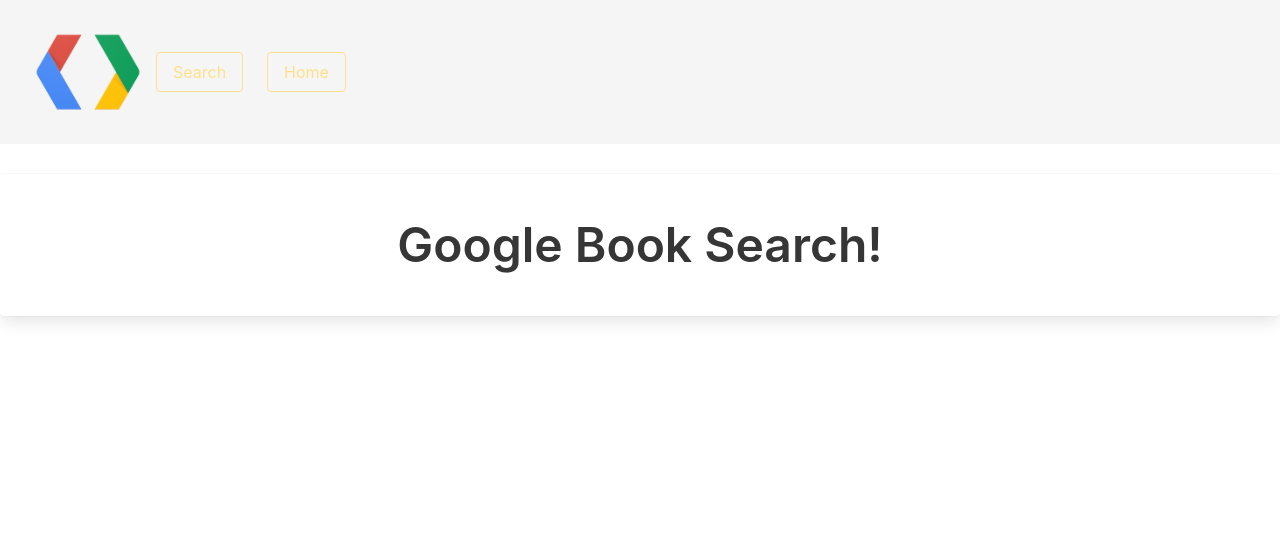
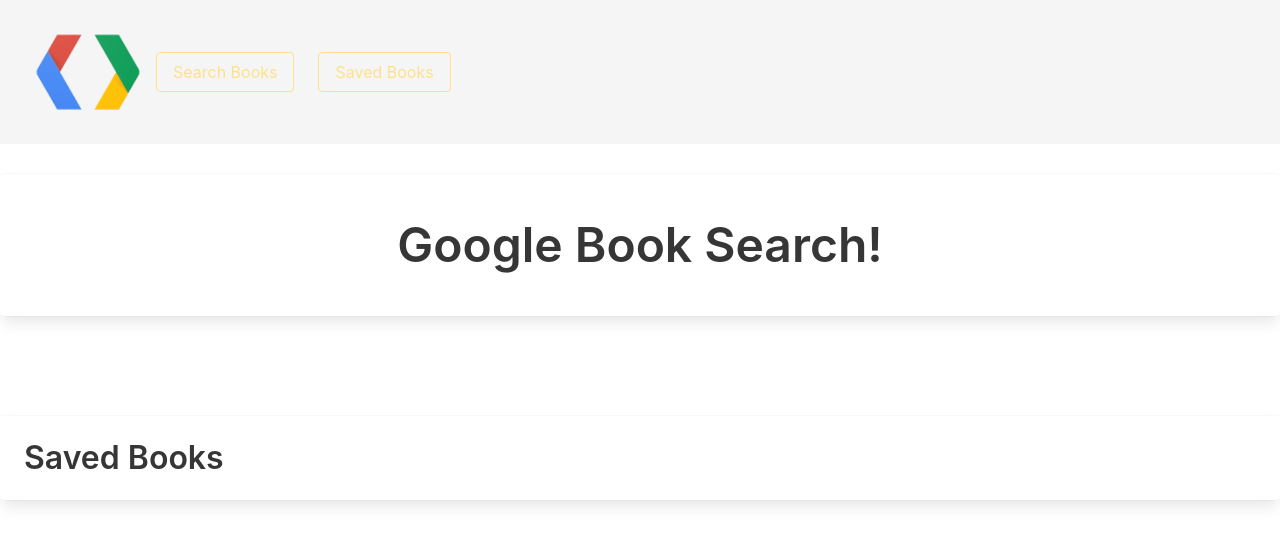
Before and after one commit to johnsondavid1107/craffeeGBooks, a React (Create React App) app in the folder g_books/client/: page /saved in a window 1280 px wide. Shown: the top 544 px of the page. Built offline with nearby package versions, Linux system fonts and the light colour scheme.

Commit message:
added routes using react router dom and created the saved component page

```diff
--- a/g_books/client/src/App.js
+++ b/g_books/client/src/App.js
@@ -5,6 +5,7 @@
 import Search from "./pages/Search"
 import './books.css'
 import MainCard from "./components/MainCard"
+import Saved from "./pages/Saved"
 
 
 function App() {
@@ -13,7 +14,8 @@
       <Navbar />
       <MainCard />
       <div>
-        <Route exact path="/" component={Search} />
+        <Route exact path="/search" component={Search} />
+        <Route exact path="/saved" component={Saved} />
 
 
       </div>
--- a/g_books/client/src/components/Navbar.js
+++ b/g_books/client/src/components/Navbar.js
@@ -1,22 +1,27 @@
 /* eslint-disable jsx-a11y/anchor-is-valid */
 import React from "react"
 import GooglePic from "./photos/developers.png"
+import { Link } from "react-router-dom"
 
 function Navbar() {
+
     return (
         <nav className="navbar is-spaced is-light" role="navigation" aria-label="main navigation" >
             <div className="navbar-brand">
-                <a className="navbar-start" href="https://bulma.io" >
+                <a className="navbar-start" href="#" >
                     <img src={GooglePic} alt="Bulma: Free, open source, and modern CSS framework based on Flexbox" width="112" height="28">
                     </img>
                 </a>
+                <Link to="/search" className="navbar-item">
 
-                <a className="navbar-item">
-                    <button className="button is-outlined is-warning">Search</button>
-                </a>
-                <a className="navbar-item">
-                    <button className="button is-outlined is-warning">Home</button>
-                </a>
+                    <button className="button is-outlined is-warning">Search Books</button>
+                </Link>
+
+
+                <Link to="/saved" className="navbar-item">
+
+                    <button className="button is-outlined is-warning">Saved Books</button>
+                </Link>
 
 
             </div>
--- /dev/null
+++ b/g_books/client/src/pages/Saved.js
@@ -0,0 +1,28 @@
+import React from "react"
+import BookCard from "../components/BookCard"
+
+function Saved() {
+    const styles = {
+        spaceResults: {
+            marginBottom: "30px"
+        }
+    }
+
+    return (
+        <div>
+            <div className="card" style={styles.spaceResults}>
+                <div className="card-content">
+                    <div className="content">
+                        <p className="title is-3 is-flex">
+                            Saved Books
+                </p>
+
+                    </div>
+                </div>
+            </div>
+        </div>
+    )
+
+
+}
+export default Saved
```
